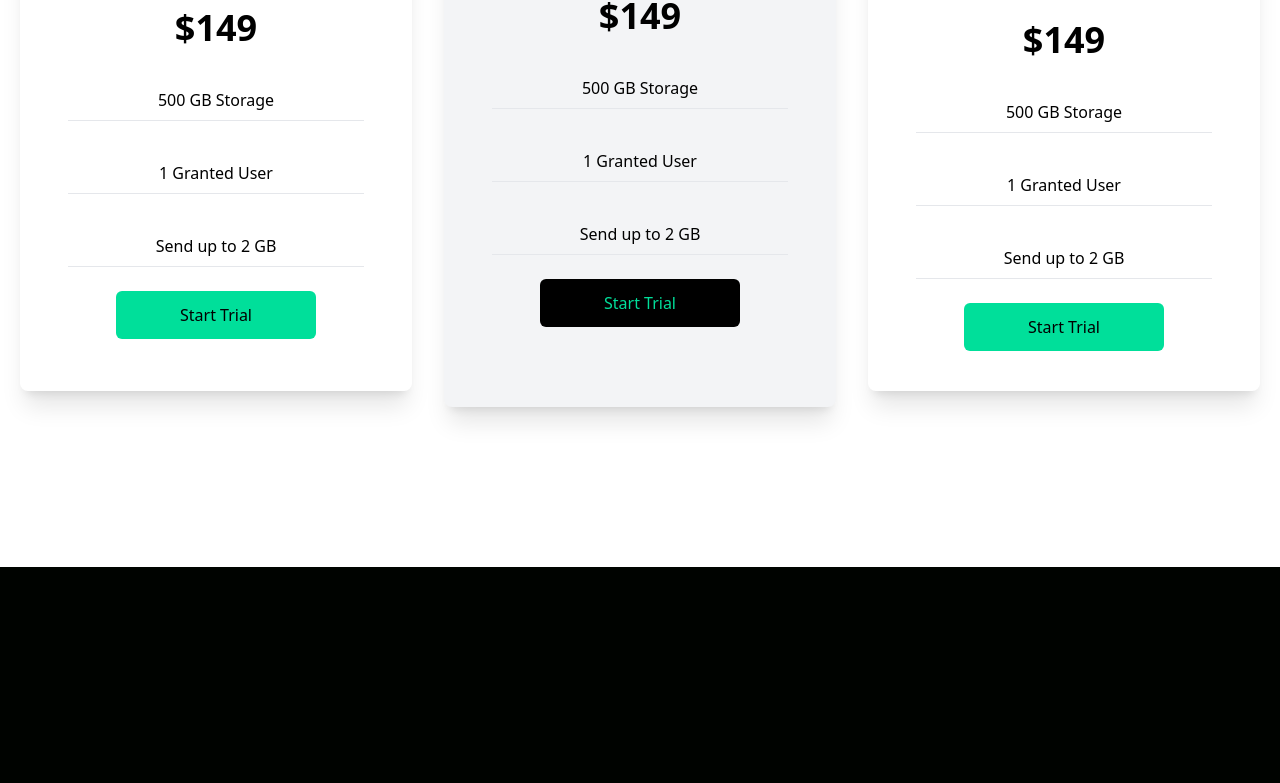
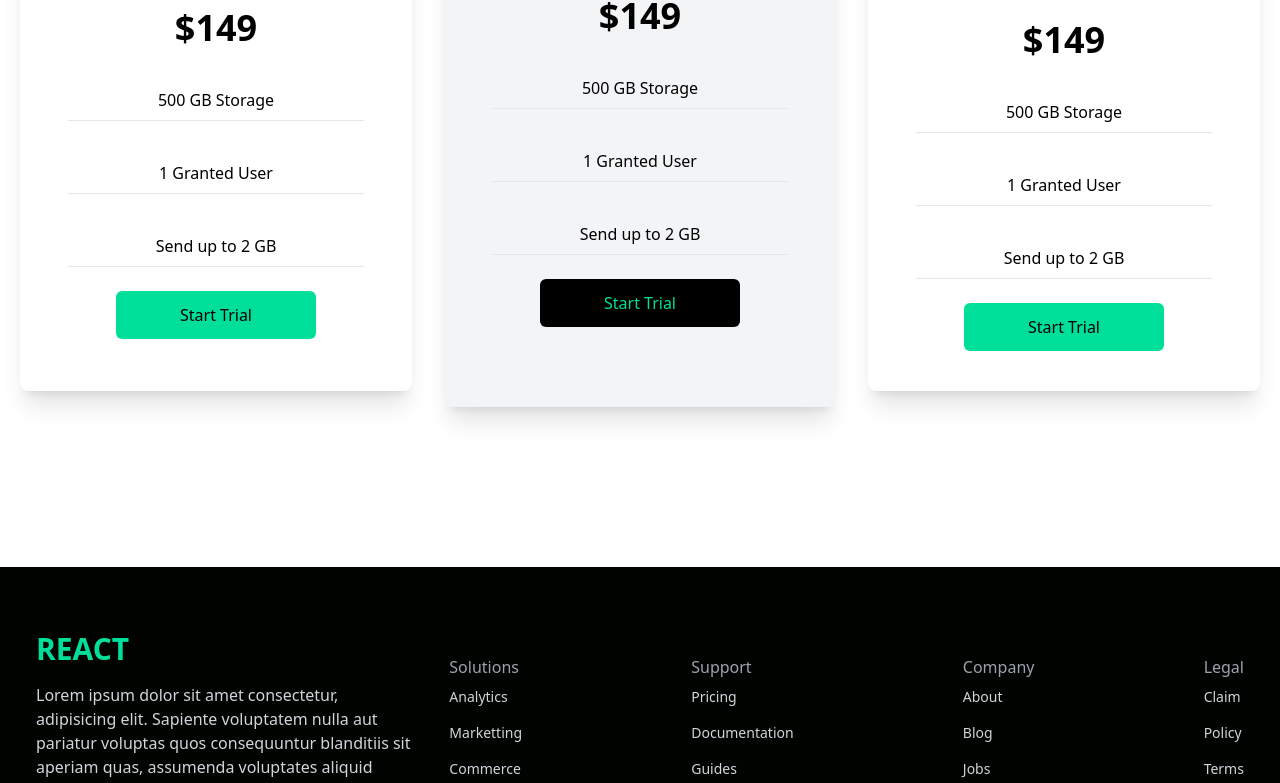
Before and after one commit to kgarcia7/data-finance-react-app, a React (Create React App) app: page / in a window 1280 px wide. Shown: the part 1971-2754 px from the top of the page. Before the commit the page ends 2538 px from the top, so only its background shows below. Built offline with nearby package versions, Linux system fonts and the light colour scheme.

Commit message:
Adding footer and styling

```diff
--- a/src/App.js
+++ b/src/App.js
@@ -4,6 +4,7 @@
 import Analytics from "./components/Analytics";
 import Newsletter from "./components/Newsletter";
 import Cards from "./components/Cards";
+import Footer from "./components/Footer";
 
 function App() {
   return <div>
@@ -12,6 +13,7 @@
     <Analytics />
     <Newsletter />
     <Cards />
+    <Footer />
   </div>;
 }
 
--- /dev/null
+++ b/src/components/Footer.jsx
@@ -0,0 +1,66 @@
+import React from 'react'
+import {
+  FaDribbbleSquare,
+  FaFacebookSquare,
+  FaGithubSquare,
+  FaInstagram,
+  FaTwitterSquare,
+} from 'react-icons/fa'
+
+const Footer = () => {
+  return (
+    <div className='max-w-[1240px] mx-auto py-16 px-4 grid lg:grid-cols-3 gap-8 text-gray-300 '>
+      <div>
+        <h1 className="w-full text-3xl font-bold text-[#00df9a]">REACT</h1>
+        <p className='py-4'>Lorem ipsum dolor sit amet consectetur, adipisicing elit. Sapiente voluptatem nulla aut pariatur voluptas quos consequuntur blanditiis sit aperiam quas, assumenda voluptates aliquid deleniti beatae, quisquam illo inventore aspernatur fugiat.</p>
+        <div className='flex md:w-[75%] my-6'>
+          <FaFacebookSquare size={30} />
+          <FaInstagram size={30} />
+          <FaTwitterSquare size={30} />
+          <FaGithubSquare size={30} />
+          <FaDribbbleSquare size={30} />
+        </div>
+      </div>
+      <div className='lg:col-span-2 flex justify-between mt-6'>
+      <div>
+        <h6 className='font-medium text-gray-400'>Solutions</h6>
+        <ul>
+          <li className='py-2 text-sm'>Analytics</li>
+          <li className='py-2 text-sm'>Marketting</li>
+          <li className='py-2 text-sm'>Commerce</li>
+          <li className='py-2 text-sm'>Insights</li>
+        </ul>
+      </div>
+      <div>
+        <h6 className='font-medium text-gray-400'>Support</h6>
+        <ul>
+          <li className='py-2 text-sm'>Pricing</li>
+          <li className='py-2 text-sm'>Documentation</li>
+          <li className='py-2 text-sm'>Guides</li>
+          <li className='py-2 text-sm'>API Status</li>
+        </ul>
+      </div>
+      <div>
+        <h6 className='font-medium text-gray-400'>Company</h6>
+        <ul>
+          <li className='py-2 text-sm'>About</li>
+          <li className='py-2 text-sm'>Blog</li>
+          <li className='py-2 text-sm'>Jobs</li>
+          <li className='py-2 text-sm'>Press</li>
+          <li className='py-2 text-sm'>Careers</li>
+        </ul>
+      </div>
+      <div>
+        <h6 className='font-medium text-gray-400'>Legal</h6>
+        <ul>
+          <li className='py-2 text-sm'>Claim</li>
+          <li className='py-2 text-sm'>Policy</li>
+          <li className='py-2 text-sm'>Terms</li>
+        </ul>
+      </div>
+      </div>
+    </div>
+  )
+}
+
+export default Footer
--- a/src/components/Hero.jsx
+++ b/src/components/Hero.jsx
@@ -17,7 +17,7 @@
           </p>
           <ReactTyped
           className="md:text-5xl sm:text-4xl text-xl font-bold md:pl-4 pl-2"
-            strings={["BTB", "BTC", "SASS"]}
+            strings={["BTB", "BTC", "SaaS"]}
             typeSpeed={120}
             backSpeed={140}
             loop
--- a/src/components/Navbar.jsx
+++ b/src/components/Navbar.jsx
@@ -20,10 +20,10 @@
       </ul>
 
       <div onClick={handleNav} className='block md:hidden'>
-        {!nav ? <AiOutlineClose size={20} /> : <AiOutlineMenu size={20} />}
+        {nav ? <AiOutlineClose size={20} /> : <AiOutlineMenu size={20} />}
       </div>
 
-      <div className={!nav ? 'fixed left-0 top-0 w-[60%] h-full border-r border-r-gray-900 bg-[#000300] ease-in-out duration-500' : 'fixed left-[-100%]'}>
+      <div className={nav ? 'fixed left-0 top-0 w-[60%] h-full border-r border-r-gray-900 bg-[#000300] ease-in-out duration-500' : 'fixed left-[-100%]'}>
         <h1 className="w-full text-3xl font-bold text-[#00df9a] m-4">REACT</h1>
         <ul className="uppercase p-4">
           <li className="p-4 border-b border-gray-600">Company</li>
```
